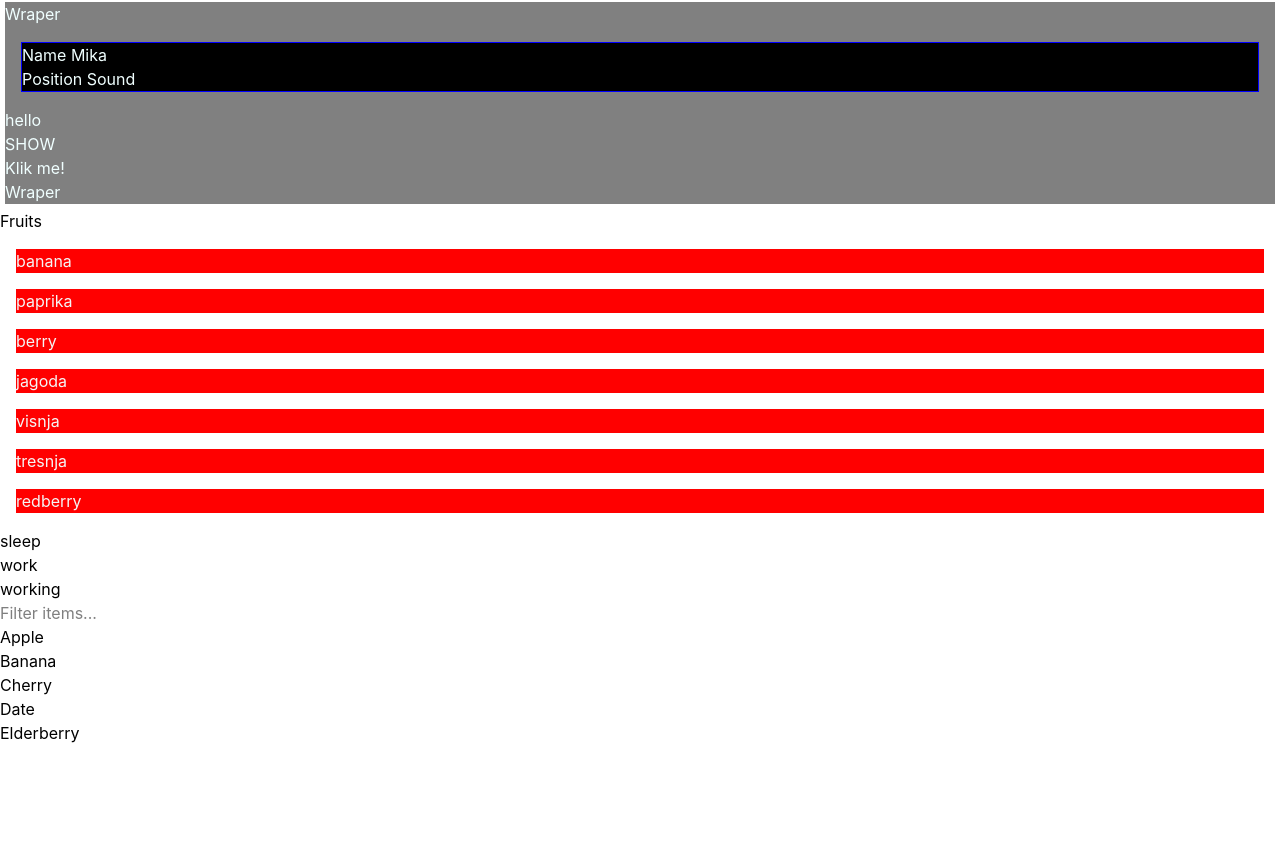
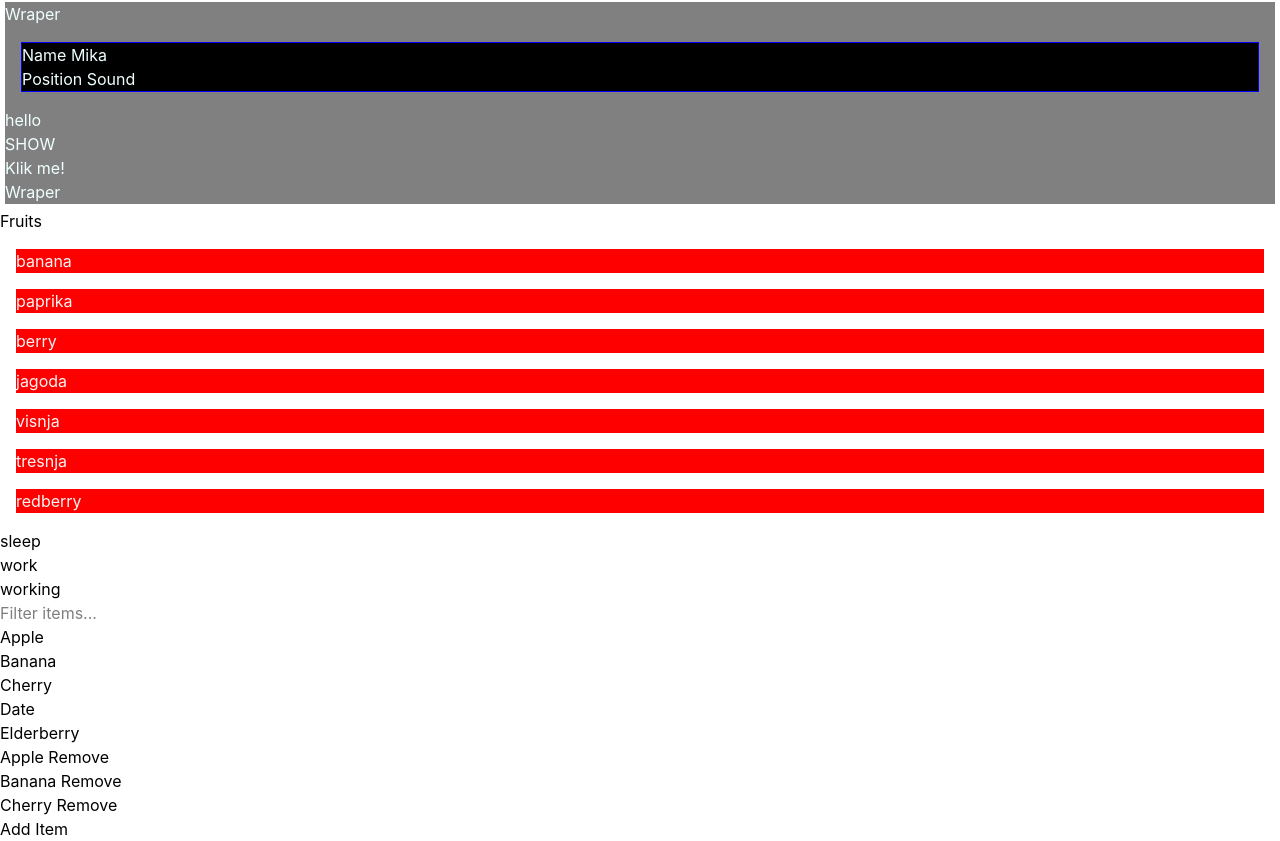
Before and after one commit to AleksandarStanisic021/reactJobs, a React (Vite) app: page / in a window 1280 px wide. Shown: the part 290-1131 px from the top of the page. Before the commit the page ends 1035 px from the top, so only its background shows below. Built offline with nearby package versions, Linux system fonts and the light colour scheme.

Commit message:
feat: add DynamicList component for dynamic item management

```diff
--- a/src/App.jsx
+++ b/src/App.jsx
@@ -5,6 +5,7 @@ import Fruits from "./comps/Fruits";
 import TodoList from "./comps/TodoList";
 import React from "react";
 import FilterList from "./comps/FilteringList";
+import DynamicList from "./comps/DynamicList";
 
 const styles = {
   backgroundColor: "red",
@@ -21,6 +22,7 @@ const App = () => {
       <Fruits />
       <TodoList />
       <FilterList />
+      <DynamicList />
     </>
   );
 };
--- /dev/null
+++ b/src/comps/DynamicList.jsx
@@ -0,0 +1,32 @@
+import React from "react";
+
+const DynamicList = () => {
+  const [items, setItems] = React.useState([
+    { id: 1, name: "Apple" },
+    { id: 2, name: "Banana" },
+    { id: 3, name: "Cherry" },
+  ]);
+  function addItem() {
+    const newItem = { id: items.length + 1, name: `Item ${items.length + 1}` };
+    setItems([...items, newItem]);
+  }
+  function removeItem(id) {
+    setItems(items.filter((item) => item.id !== id));
+  }
+
+  return (
+    <div>
+      <ul>
+        {items.map((item) => (
+          <li key={item.id}>
+            {item.name}{" "}
+            <button onClick={() => removeItem(item.id)}>Remove</button>
+          </li>
+        ))}
+      </ul>
+      <button onClick={addItem}>Add Item</button>
+    </div>
+  );
+};
+
+export default DynamicList;
```
